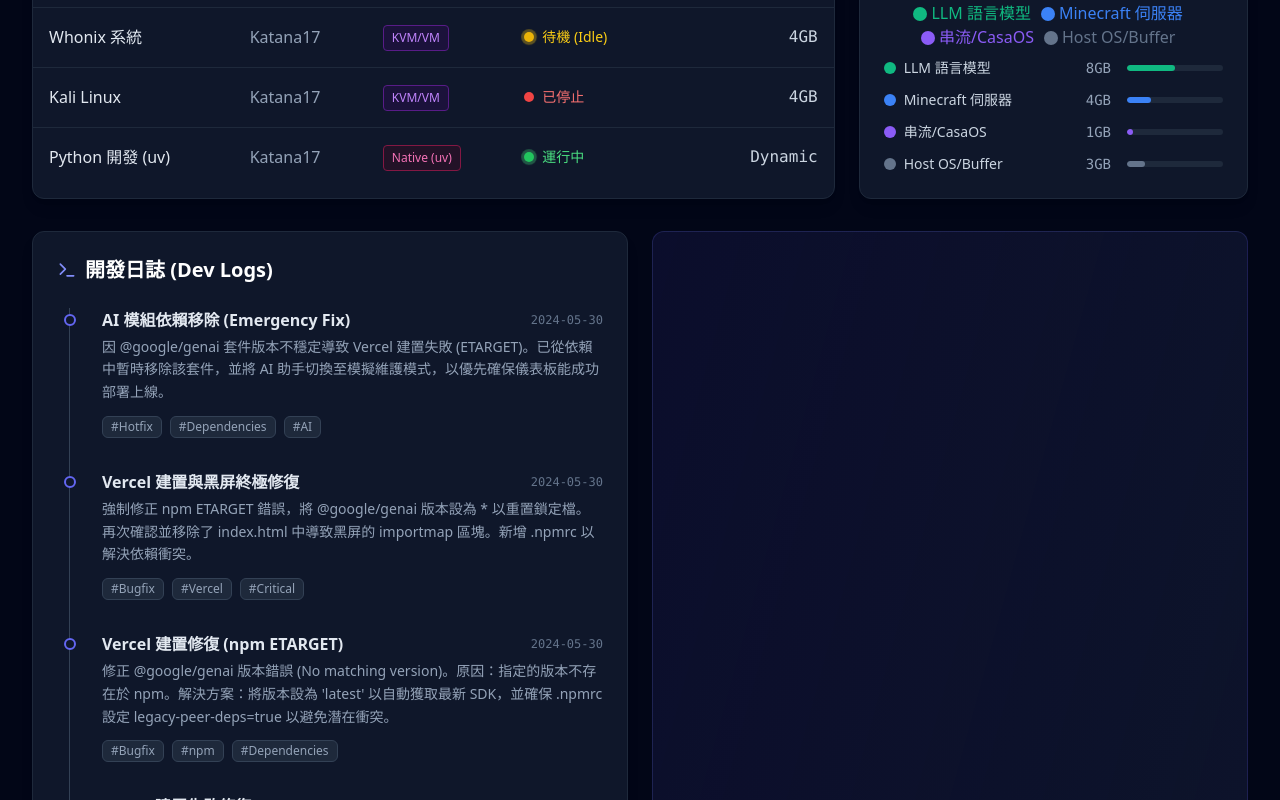
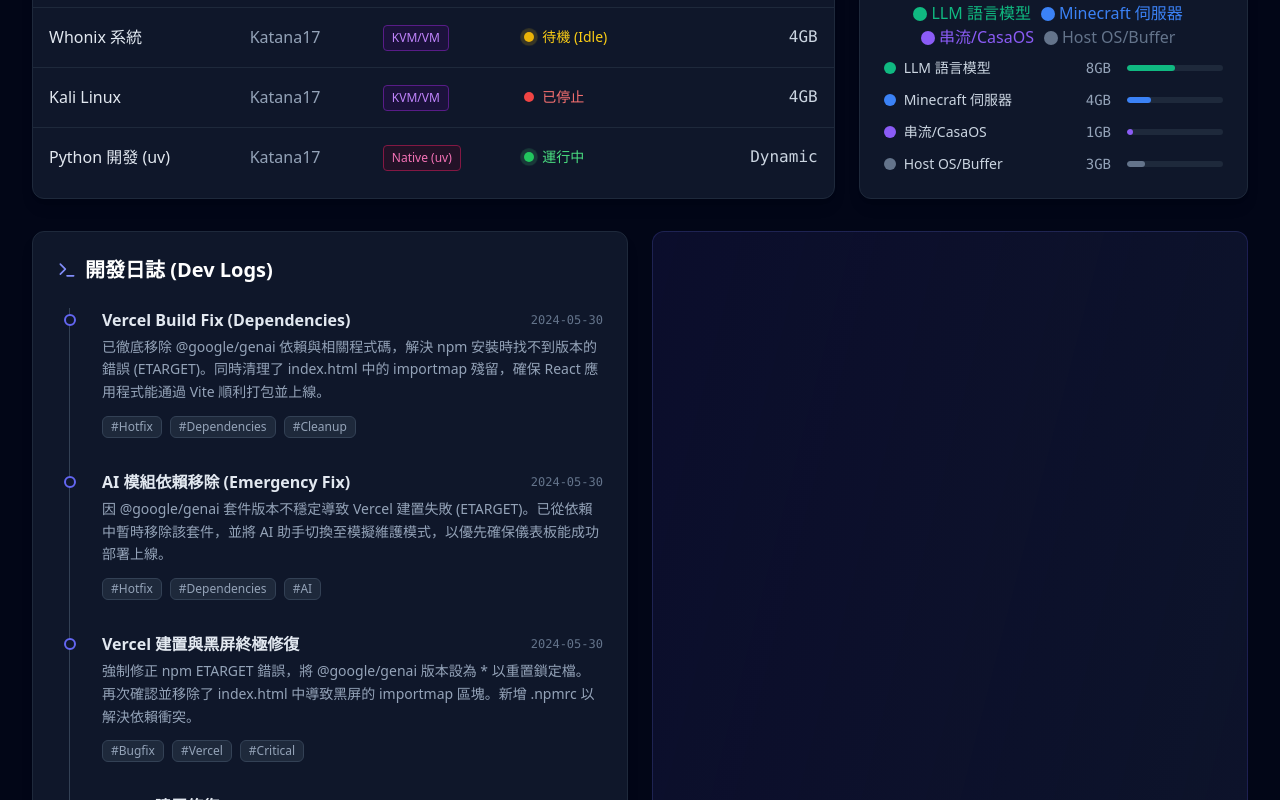
Before and after one commit to daniel0307tw/Development-log, a React (Vite) app: page / in a window 1280 px wide. Shown: the part 1188-1988 px from the top of the page. Built offline with nearby package versions, Linux system fonts and the light colour scheme.

Commit message:
fix: Remove @google/genai dependency and related code
The @google/genai package caused build instability and was removed to ensure a successful deployment pipeline. The AI assistant is now in a mock maintenance state. Cleanup performed on import maps to resolve dependency issues.

```diff
--- a/constants.ts
+++ b/constants.ts
@@ -126,6 +126,12 @@ export const PROJECTS: ProjectSpec[] = [
 export const DEV_LOGS: LogEntry[] = [
   {
     date: "2024-05-30",
+    title: "Vercel Build Fix (Dependencies)",
+    content: "已徹底移除 @google/genai 依賴與相關程式碼，解決 npm 安裝時找不到版本的錯誤 (ETARGET)。同時清理了 index.html 中的 importmap 殘留，確保 React 應用程式能通過 Vite 順利打包並上線。",
+    tags: ["Hotfix", "Dependencies", "Cleanup"]
+  },
+  {
+    date: "2024-05-30",
     title: "AI 模組依賴移除 (Emergency Fix)",
     content: "因 @google/genai 套件版本不穩定導致 Vercel 建置失敗 (ETARGET)。已從依賴中暫時移除該套件，並將 AI 助手切換至模擬維護模式，以優先確保儀表板能成功部署上線。",
     tags: ["Hotfix", "Dependencies", "AI"]
--- a/index.html
+++ b/index.html
@@ -25,15 +25,14 @@
   <script type="importmap">
 {
   "imports": {
-    "@google/genai": "https://esm.sh/@google/genai@^1.33.0",
+    "recharts": "https://esm.sh/recharts@^3.5.1",
     "@vitejs/plugin-react": "https://esm.sh/@vitejs/plugin-react@^5.1.2",
     "react/": "https://esm.sh/react@^19.2.1/",
     "react": "https://esm.sh/react@^19.2.1",
+    "lucide-react": "https://esm.sh/lucide-react@^0.559.0",
     "framer-motion": "https://esm.sh/framer-motion@^12.23.26",
-    "react-dom/": "https://esm.sh/react-dom@^19.2.1/",
     "vite": "https://esm.sh/vite@^7.2.7",
-    "recharts": "https://esm.sh/recharts@^3.5.1",
-    "lucide-react": "https://esm.sh/lucide-react@^0.559.0"
+    "react-dom/": "https://esm.sh/react-dom@^19.2.1/"
   }
 }
 </script>
--- a/package.json
+++ b/package.json
@@ -1,7 +1,7 @@
 {
   "name": "system-arch-dashboard",
   "private": true,
-  "version": "1.0.1",
+  "version": "1.0.2",
   "type": "module",
   "scripts": {
     "dev": "vite",
```
Also changed, not shown: components/AiAssistant.tsx (+0 -34 lines).
